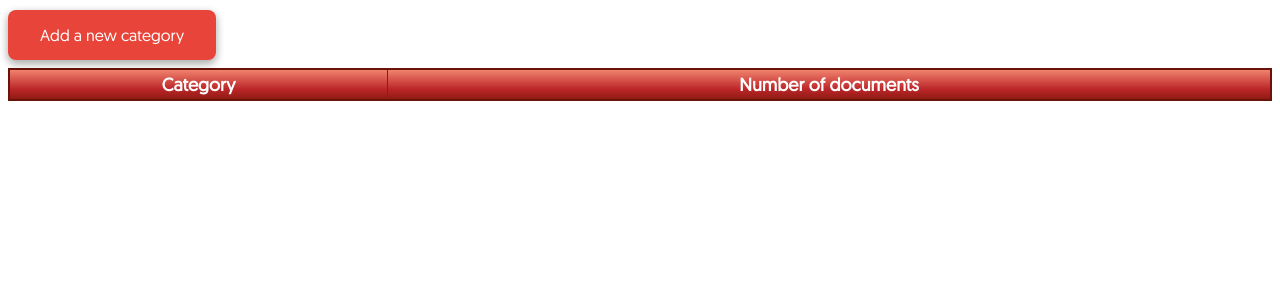
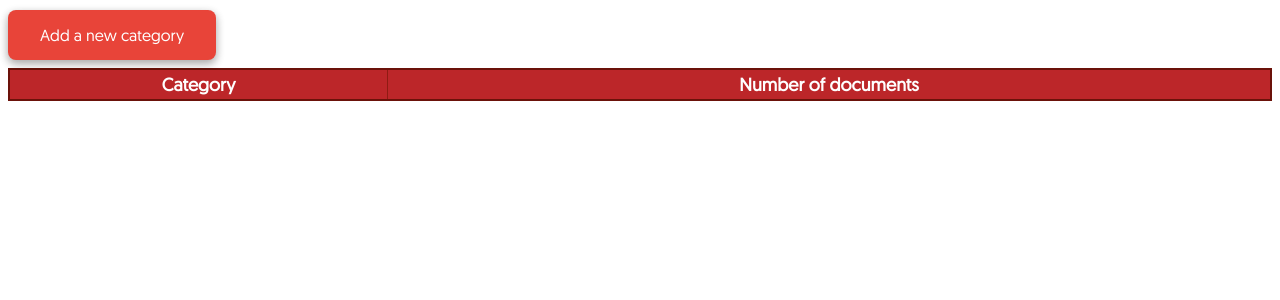
Before and after one commit to devinit/data-governance-db, a Django app: page /categories in a window 1280 px wide. Shown: the part 104-404 px from the top of the page. Run offline with Django 4.2, Linux system fonts and the light colour scheme; the visitor is signed in with stand-in values (Sample User, id 1); data that the repository does not hold is empty.

Commit message:
Remove gradient

```diff
--- a/core/static/core/css/main.css
+++ b/core/static/core/css/main.css
@@ -56,10 +56,7 @@ table.red thead, table.red th {
     font-size: 18px;
     font-weight: bold;
     color: #FFFFFF;
-    background: #8f1b13;
-    background: -moz-linear-gradient(top, #f0826d 0%, #bc2629 66%, #8f1b13 100%);
-    background: -webkit-linear-gradient(top, #f0826d 0%, #bc2629 66%, #8f1b13 100%);
-    background: linear-gradient(to bottom, #f0826d 0%, #bc2629 66%, #8f1b13 100%);
+    background: #bc2629;
     border-top: 1px solid #444444;
     text-align: center;
 }
```
